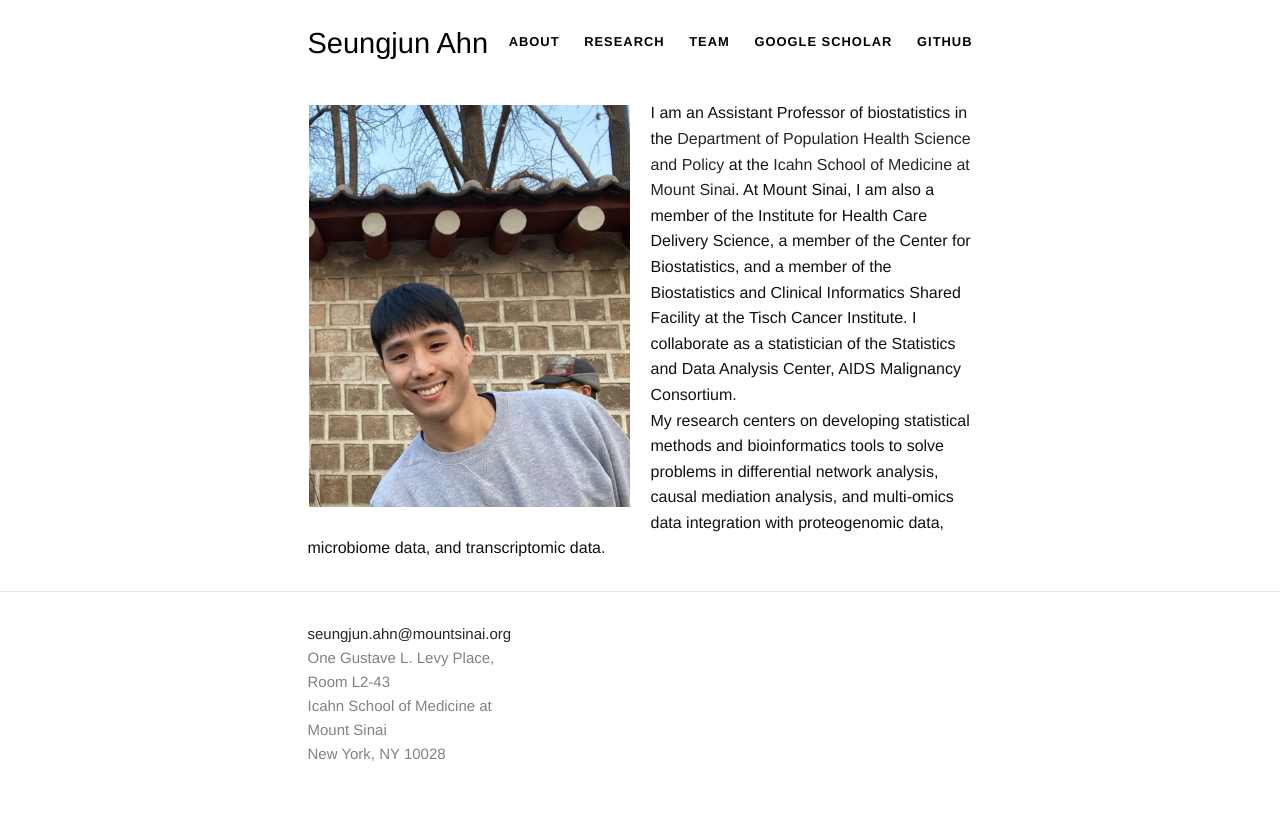
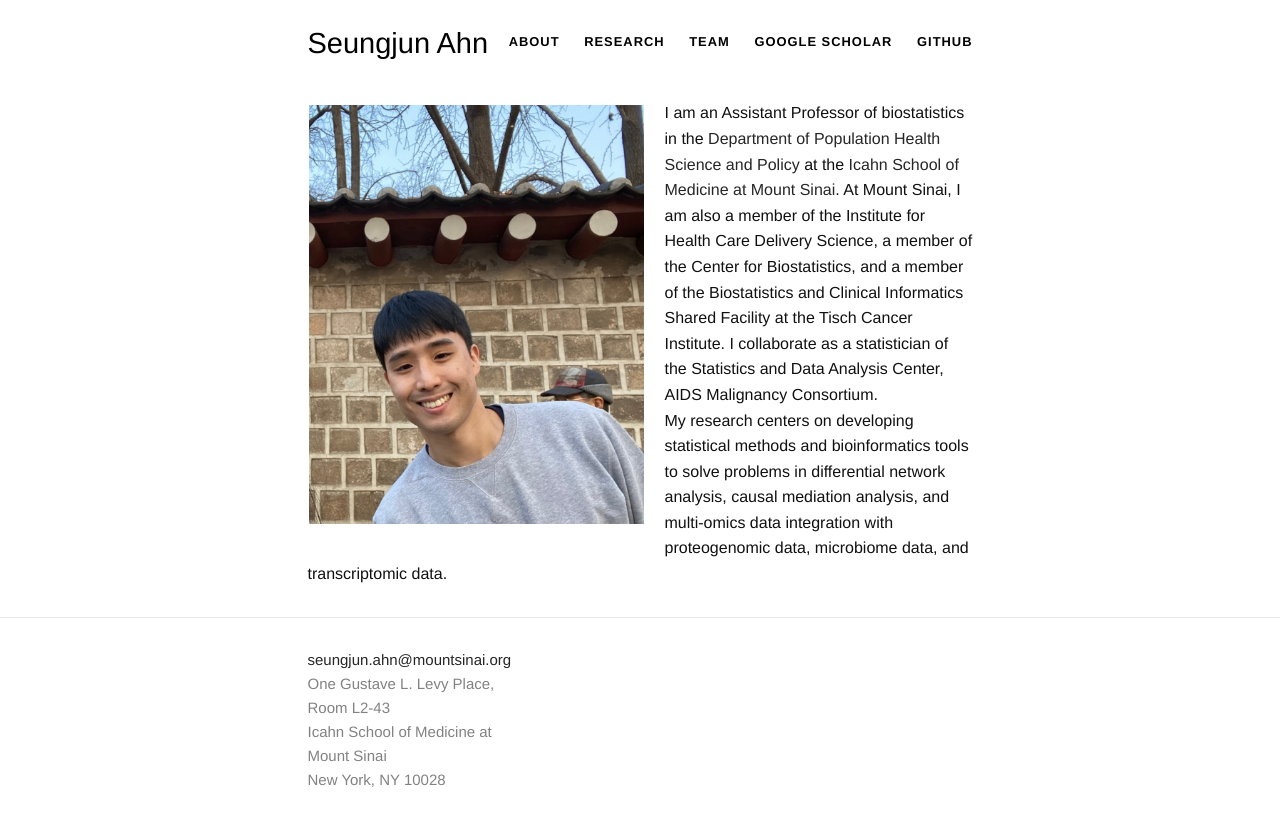
Before and after one commit to sjahnn/sjahnn.github.io, a Jekyll site: the page built from index.html, in a window 1280 px wide. Shown: the top 826 px of the page. Built offline with Jekyll 4.4.1, drawn with Linux system fonts in a browser that asks for light colours.

Commit message:
Update index.html

```diff
--- a/index.html
+++ b/index.html
@@ -14,7 +14,7 @@
 
 
 <div class="default">
- <dl class="wp-caption alignleft" style="max-width: 321px">
+ <dl class="wp-caption alignleft" style="max-width: 335px">
 <dt><a href=""><img class="" src="/images/SAhn_Profile.JPG" alt="" /></a>
 	<img padding: 6px;></dt>
 <dd></dd>
```
